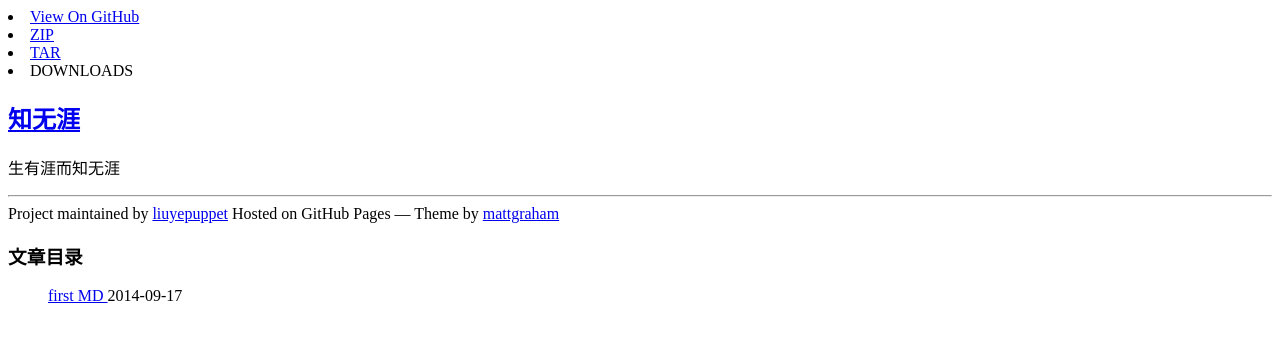
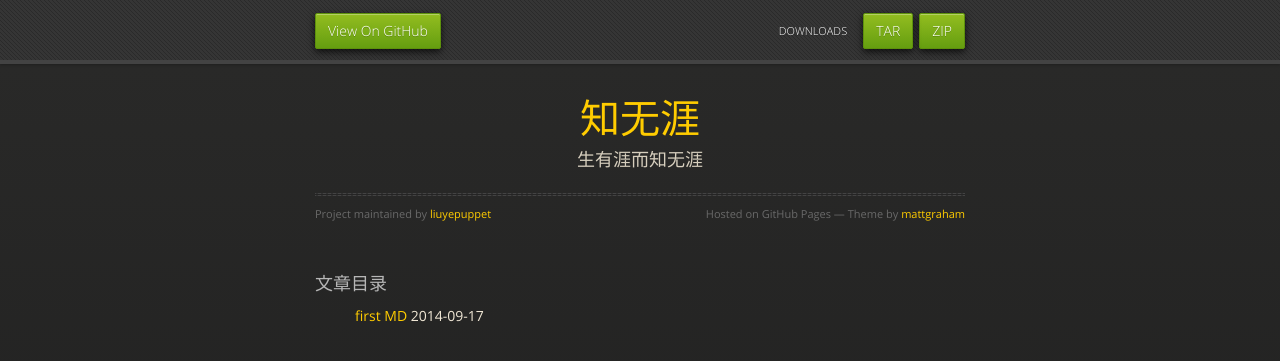
Before and after one commit to liuyepuppet/KnowledgeNoBoundaries, a Jekyll site: the page built from index.html, in a window 1280 px wide. Shown: the top 361 px of the page. Built offline with Jekyll 4.4.1, drawn with Linux system fonts in a browser that asks for light colours; nearby versions of some CDN libraries.

Commit message:
Update default.html

```diff
--- a/_layouts/default.html
+++ b/_layouts/default.html
@@ -4,8 +4,8 @@
     <meta charset="utf-8">
     <meta http-equiv="X-UA-Compatible" content="chrome=1">
     <title>KnowledgeNoboundaries by liuyepuppet</title>
-    <link rel="stylesheet" href="{{site.baseurl}}stylesheets/styles.css">
-    <link rel="stylesheet" href="{{site.baseurl}}stylesheets/pygment_trac.css">
+    <link rel="stylesheet" href="{{site.baseurl}}/stylesheets/styles.css">
+    <link rel="stylesheet" href="{{site.baseurl}}/stylesheets/pygment_trac.css">
     <script src="https://ajax.googleapis.com/ajax/libs/jquery/1.7.1/jquery.min.js"></script>
     <script src="{{site.baseurl}}/javascripts/respond.js"></script>
     <!--[if lt IE 9]>
```
